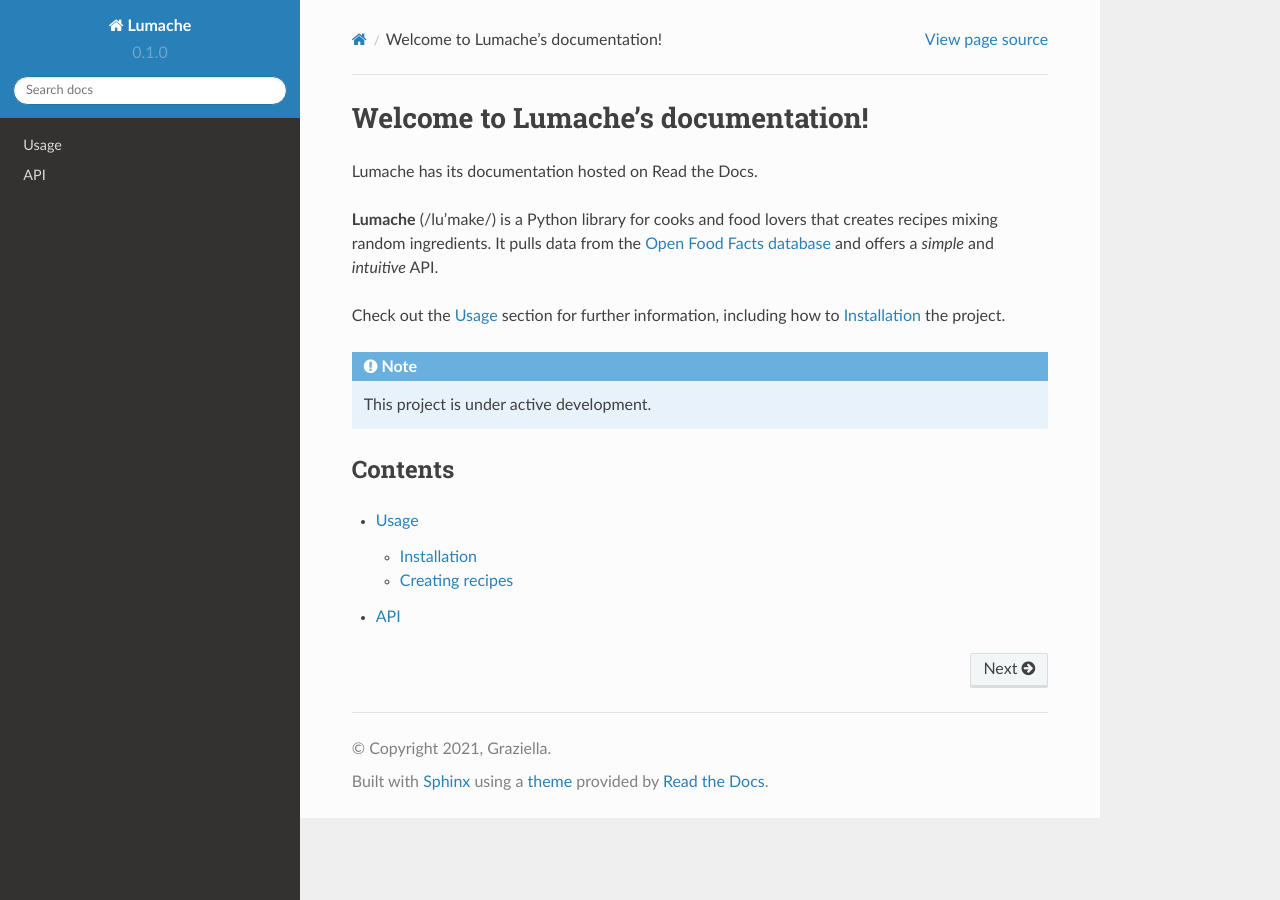
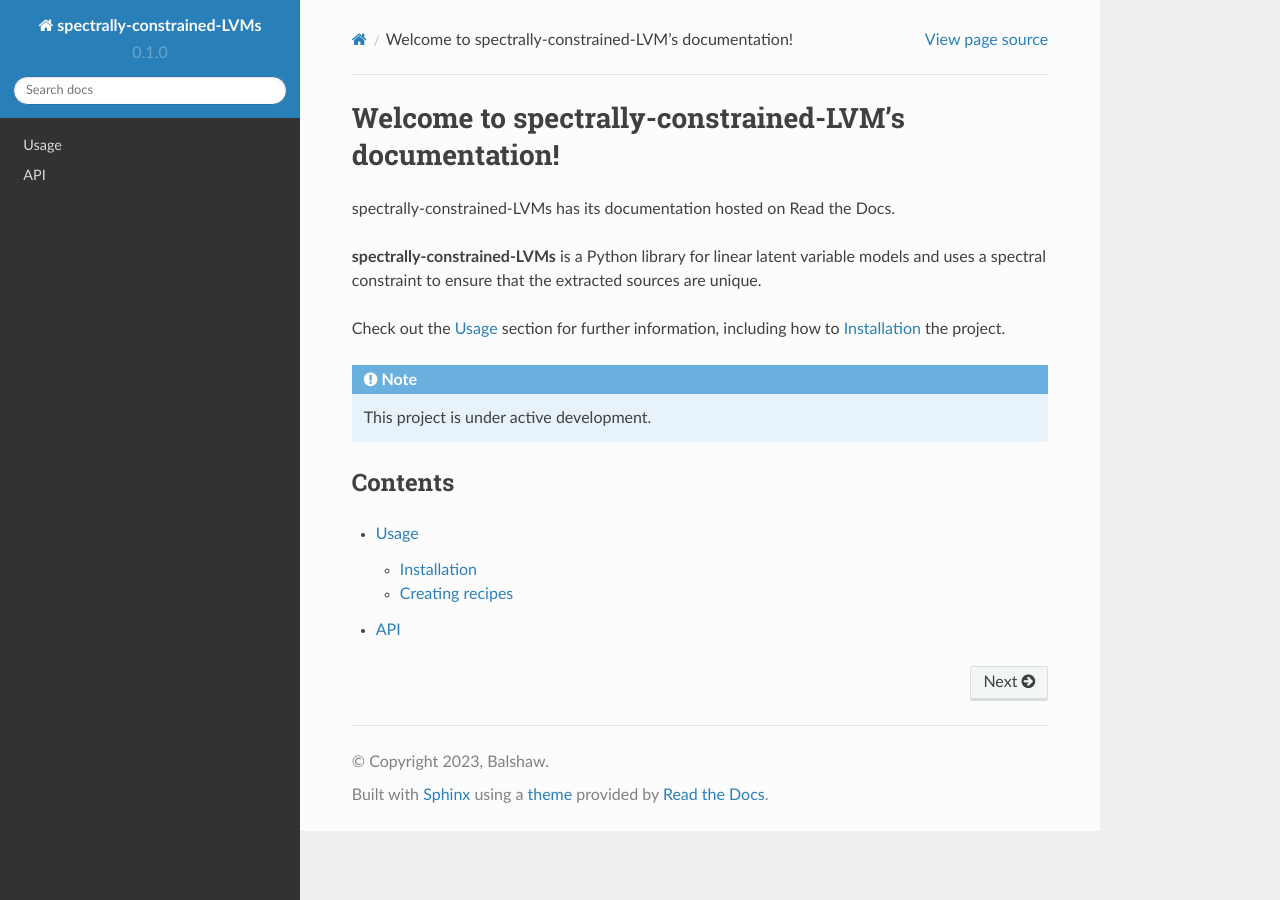
Before and after one commit to RyanBalshaw/spectrally-regularised-LVMs, a Sphinx documentation site: the page built from docs/source/index.rst, in a window 1280 px wide. Built offline with Sphinx 7.4.7 and the Read the Docs theme 2.0.0, drawn with Linux system fonts in a browser that asks for light colours.

Commit message:
Fixed RTD for this package.

```diff
--- a/docs/source/api.rst
+++ b/docs/source/api.rst
@@ -4,4 +4,4 @@ API
 .. autosummary::
    :toctree: generated
 
-   lumache
+   spectrally-constrained-LVMs
--- a/docs/source/conf.py
+++ b/docs/source/conf.py
@@ -1,10 +1,12 @@
-# Configuration file for the Sphinx documentation builder.
+"""
+Configuration file for the Sphinx documentation builder.
+"""
 
 # -- Project information
 
-project = "Lumache"
-copyright = "2021, Graziella"
-author = "Graziella"
+project = "spectrally-constrained-LVMs"
+copyright = "2023, Balshaw"
+author = "Ryan Balshaw"
 
 release = "0.1"
 version = "0.1.0"
--- a/docs/source/index.rst
+++ b/docs/source/index.rst
@@ -1,12 +1,10 @@
-Welcome to Lumache's documentation!
+Welcome to spectrally-constrained-LVM's documentation!
 ===================================
 
-Lumache has its documentation hosted on Read the Docs.
+spectrally-constrained-LVMs has its documentation hosted on Read the Docs.
 
-**Lumache** (/lu'make/) is a Python library for cooks and food lovers
-that creates recipes mixing random ingredients.
-It pulls data from the `Open Food Facts database <https://world.openfoodfacts.org/>`_
-and offers a *simple* and *intuitive* API.
+**spectrally-constrained-LVMs** is a Python library for linear latent variable
+models and uses a spectral constraint to ensure that the extracted sources are unique.
 
 Check out the :doc:`usage` section for further information, including
 how to :ref:`installation` the project.
```
Also changed, not shown: docs/source/usage.rst (+6 -7 lines).
